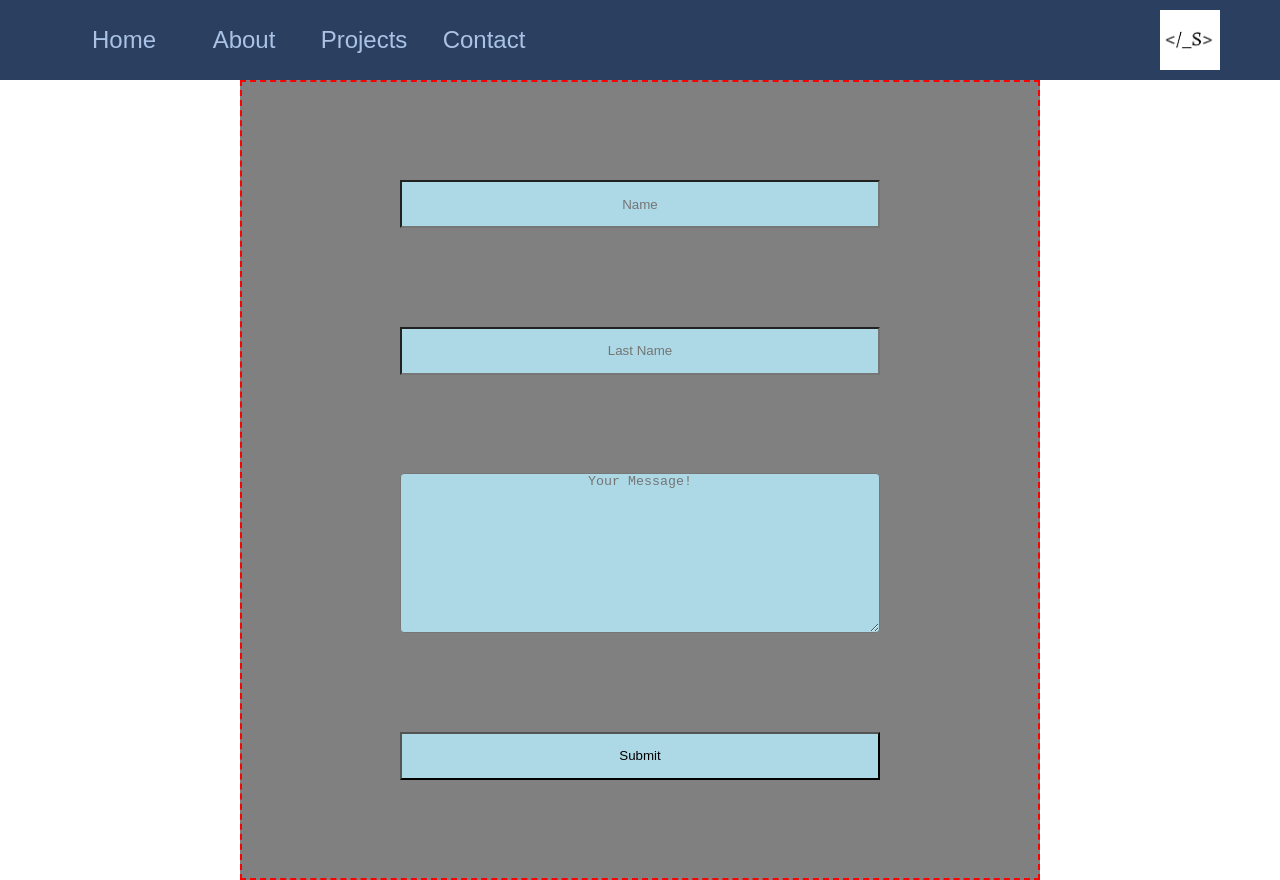
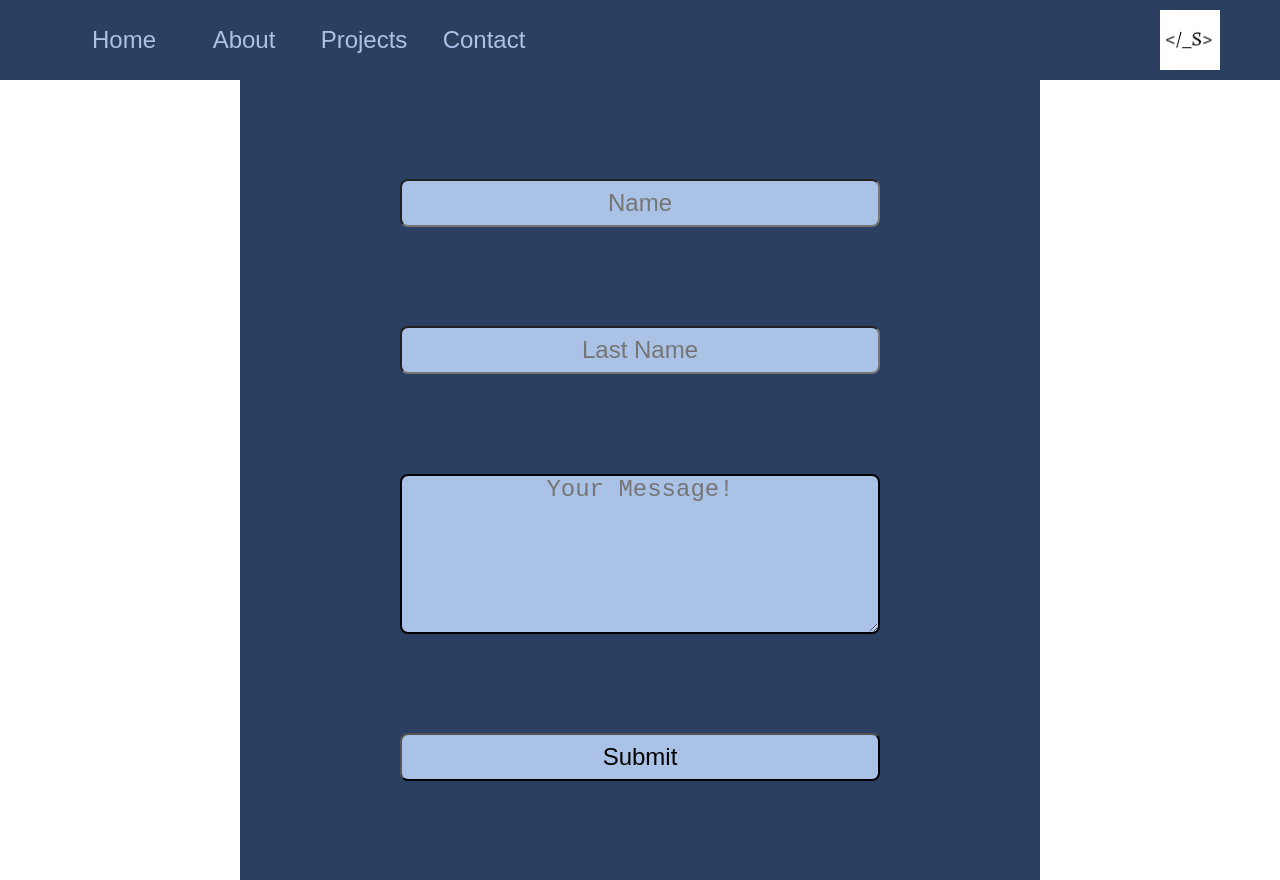
Before and after one commit to Lorenzzschmid/homepage, a React app: page /contact in a window 1280 px wide. Built offline with nearby package versions, Linux system fonts and the light colour scheme.

Commit message:
Form color shema

```diff
--- a/src/components/Contact/ContactStyles.js
+++ b/src/components/Contact/ContactStyles.js
@@ -11,38 +11,45 @@ export const ContactContainer = styled.div`
 export const FormContainer = styled.form`
     width: 50rem;
     height: 50rem;
-    background-color: grey;
+    background-color: #2B4061;
     display: flex;
     flex-direction: column;
     justify-content: center;
     align-items: center;
     justify-content: space-evenly;
-    border: 2px red dashed;
 
 `
 export const InputName = styled.input`
     width: 30rem;
     height: 3rem;
-    background-color: lightblue;
+    background-color: #AAC2E6;
     text-align: center;
+    font-size: 1.5rem;
+    border-radius: 0.5rem;
 `
 export const InputLastName = styled.input`
     width: 30rem;
     height: 3rem;
-    background-color: lightblue;
+    background-color: #AAC2E6;
     text-align: center;
-`
-export const FormSubmit = styled.button`
-    width: 30rem;
-    height: 3rem;
-    background-color: lightblue;
-    text-align: center;
+    font-size: 1.5rem;
+    border-radius: 0.5rem;
 `
 export const FormTextArea = styled.textarea`
     width: 30rem;
     height: 10rem;
-    background-color: lightblue;
-    border-radius: 4px;
+    background-color: #AAC2E6;
+    border-radius: 0.5rem;
     text-align: center;
     justify-content: center;
-`
+    border: 2px solid black;
+    font-size: 1.5rem;
+    `
+    export const FormSubmit = styled.button`
+        width: 30rem;
+        height: 3rem;
+        background-color: #AAC2E6;
+        text-align: center;
+        font-size: 1.5rem;
+        border-radius: 0.5rem;
+    `
```
